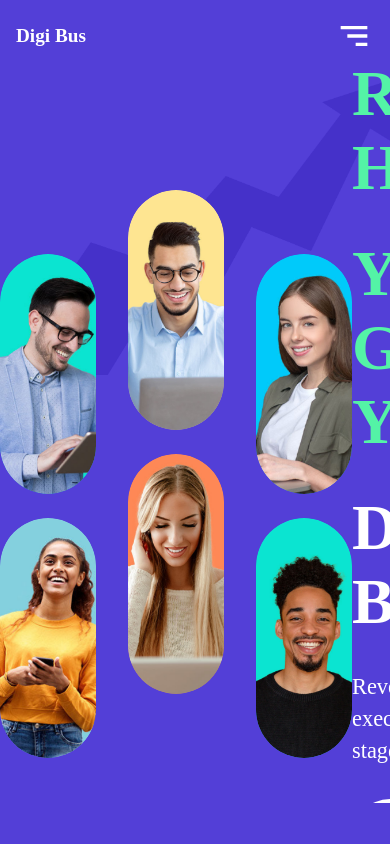
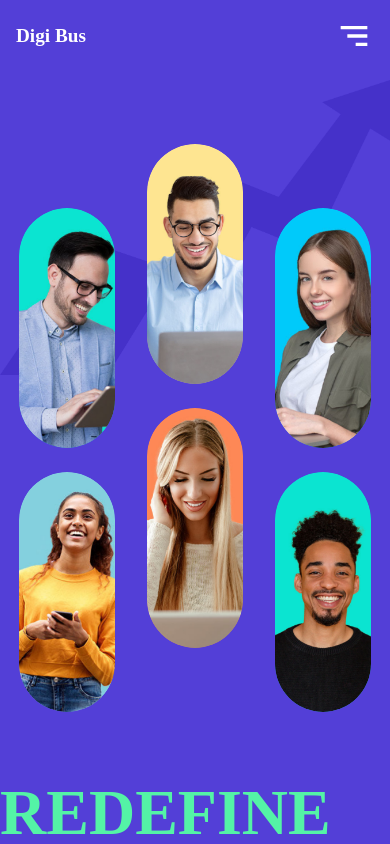
Before and after one commit to HimashaNethmini/Digital_Business, a Next.js app: page / in a window 390 px wide. Shown: the top 844 px of the page. Built offline with nearby package versions, Linux system fonts and the light colour scheme.

Commit message:
make hero section responsive

```diff
--- a/src/components/Hero/Hero.css
+++ b/src/components/Hero/Hero.css
@@ -95,3 +95,23 @@
     font-size: 1.4rem;
     line-height: 2rem;
 }
+
+/* responsive for different screens*/
+@media (max-width: 1024px) {
+    .h-wrapper{
+        height: max-content;
+    }
+
+    .h-wrapper .container{
+        padding-top: 5rem;
+    }
+
+    .h-container {
+        height: auto;
+        flex-direction: column;
+        align-items: center;
+        gap: 4rem;
+        padding-top: 3rem;
+
+    }
+}
```
